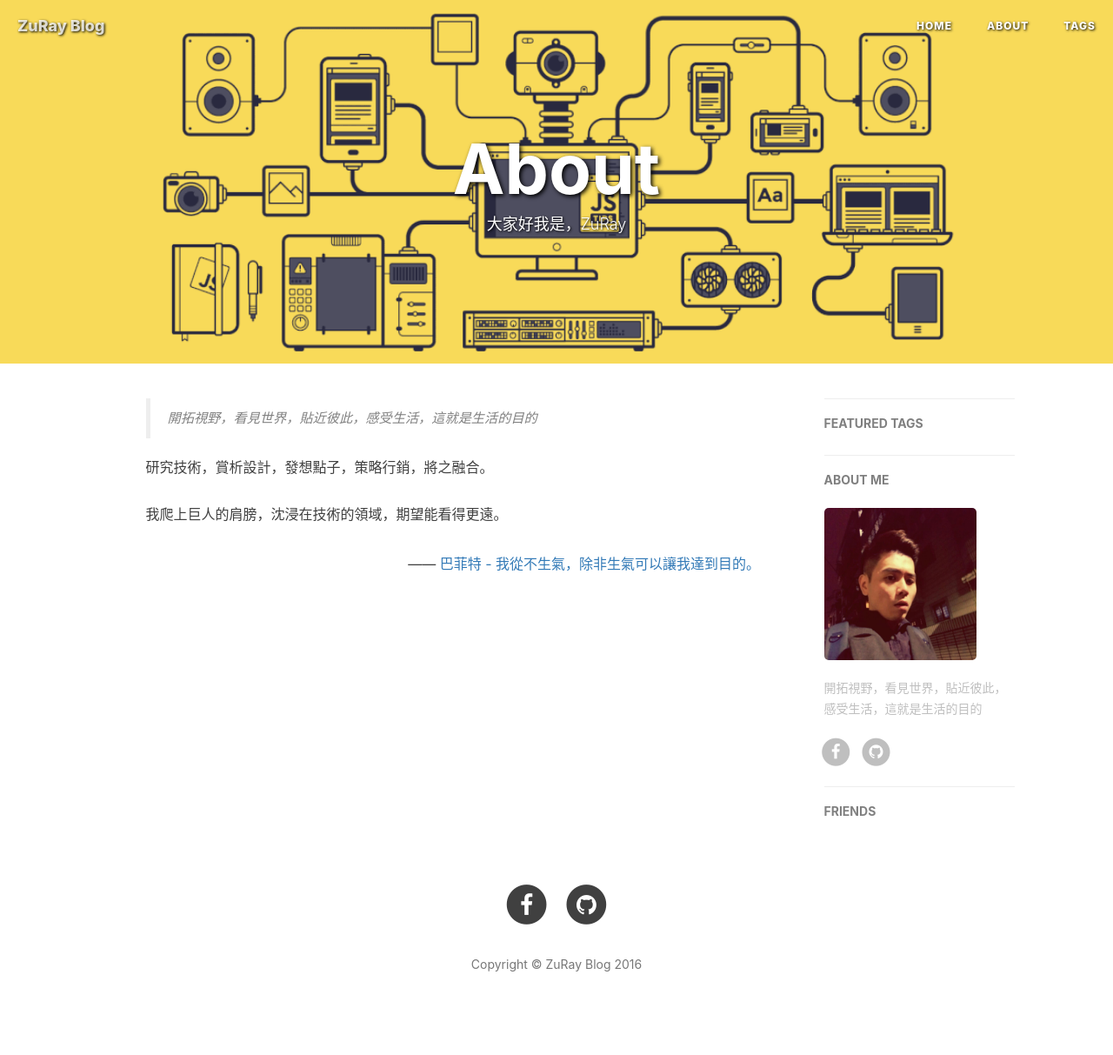
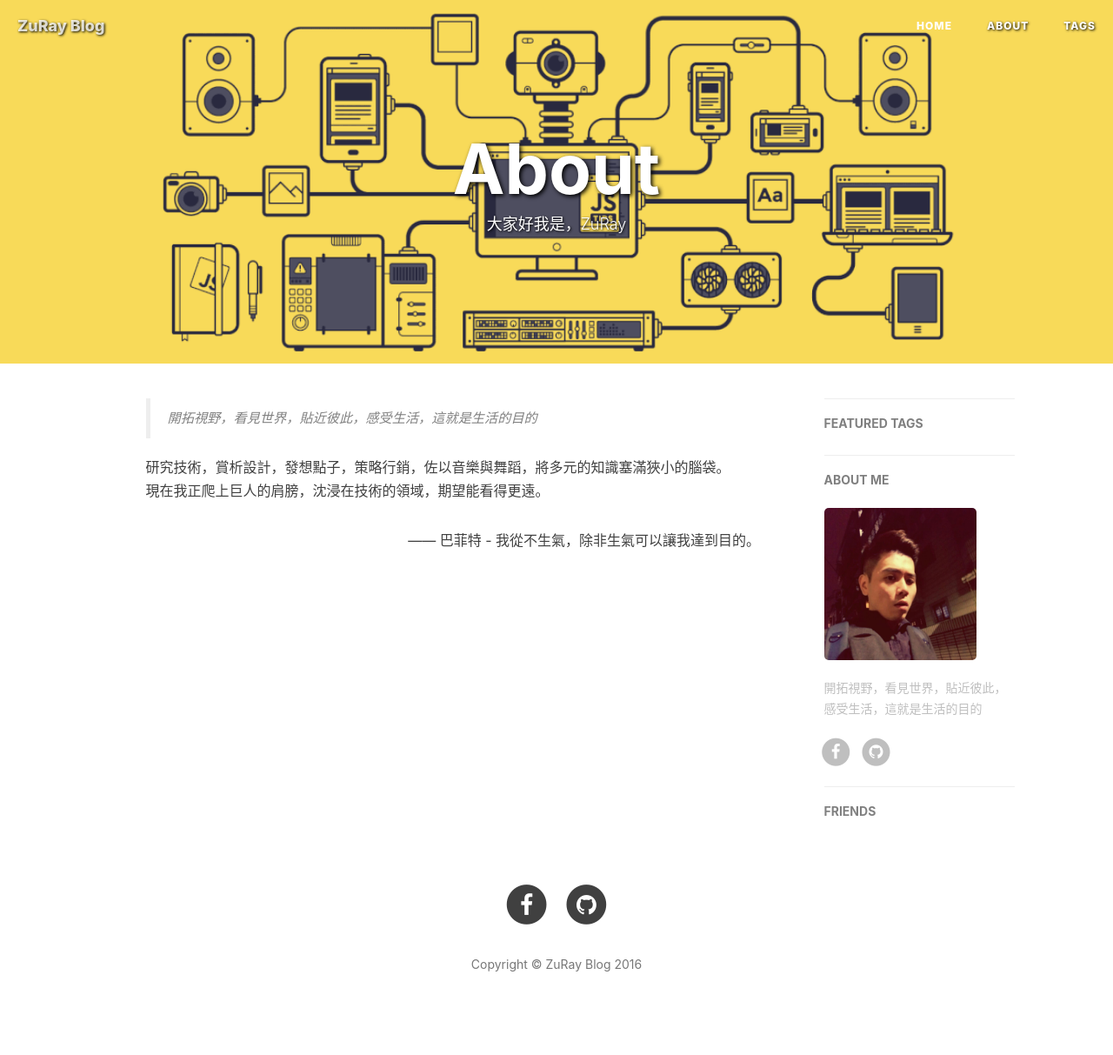
Before and after one commit to intheblackworld/intheblackworld.github.io, a Jekyll site: the page built from about.html, in a window 1280 px wide. Shown: the whole page at 87% size. Built offline with Jekyll 4.4.1, drawn with Linux system fonts in a browser that asks for light colours; nearby versions of some CDN libraries; comment, search, counter and statistics services are not loaded.

Commit message:
modify some css and about-me

```diff
--- a/_includes/nav.html
+++ b/_includes/nav.html
@@ -22,7 +22,7 @@
             <div class="navbar-collapse">
                 <ul class="nav navbar-nav navbar-right">
                     <li>
-                        <a href="{{ site.baseurl }}/" style="text-shadow: 1px 1px 3px black;">Home</a>
+                        <a href="{{ site.baseurl }}/">Home</a>
                     </li>
                     {% for page in site.pages %}{% if page.title %}
                     <li>
--- a/about.html
+++ b/about.html
@@ -16,12 +16,12 @@ header-img: "img/header-small.gif"
    <blockquote>
         開拓視野，看見世界，貼近彼此，感受生活，這就是生活的目的
     </blockquote>
-      研究技術，賞析設計，發想點子，策略行銷，將之融合。<br><br>
-      我爬上巨人的肩膀，沈浸在技術的領域，期望能看得更遠。
+      研究技術，賞析設計，發想點子，策略行銷，佐以音樂與舞蹈，將多元的知識塞滿狹小的腦袋。<br>
+      現在我正爬上巨人的肩膀，沈浸在技術的領域，期望能看得更遠。
     <br>
 
     <p style="text-align:right;">
-        —— <a href="http://www.zhihu.com/question/19687065">巴菲特 - 我從不生氣，除非生氣可以讓我達到目的。 </a>
+        —— 巴菲特 - 我從不生氣，除非生氣可以讓我達到目的。 </a>
     </p>
 
 </div>
```
